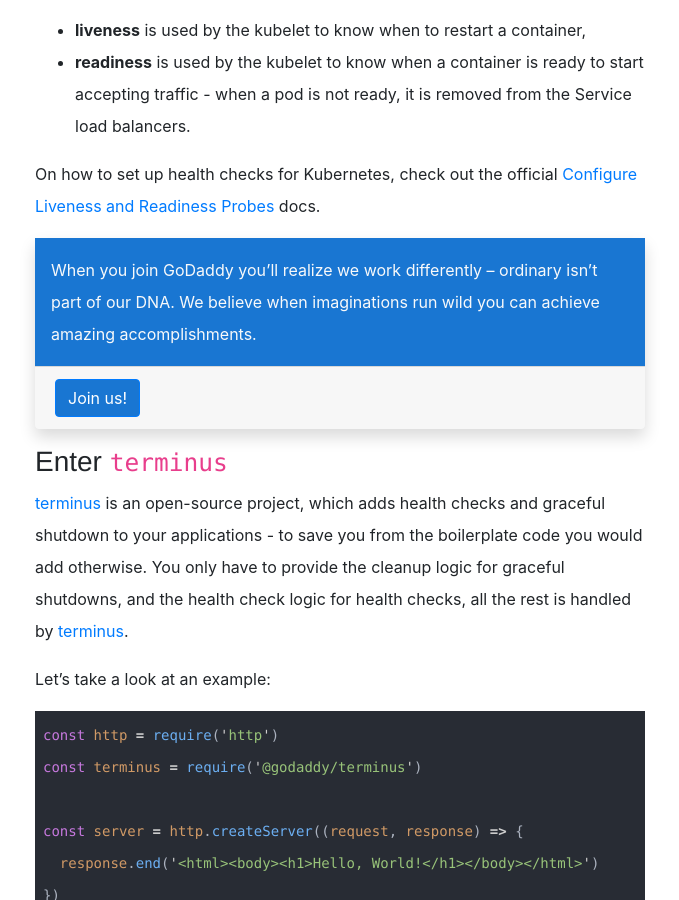
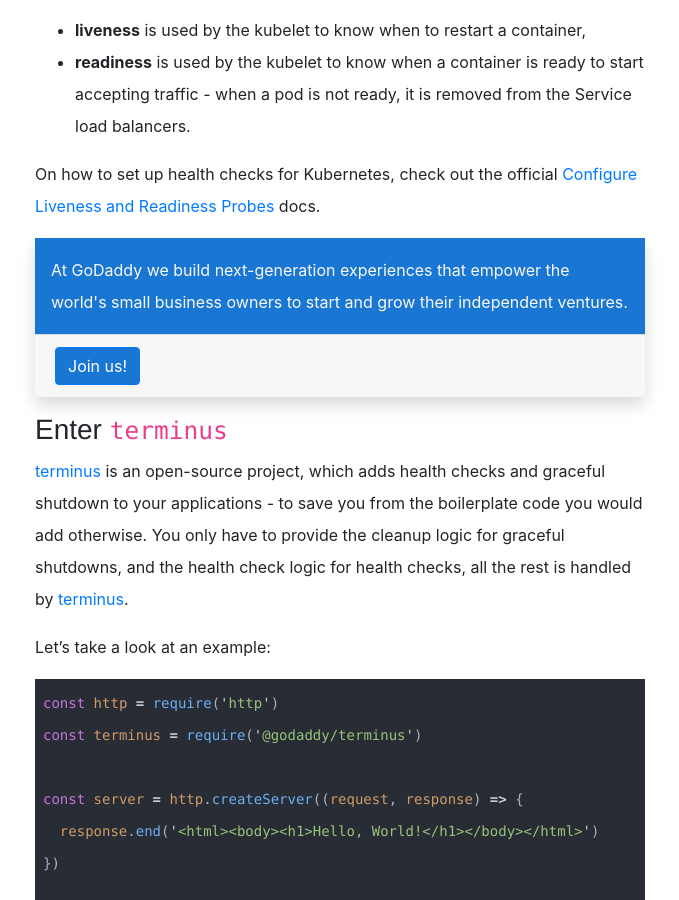
Before and after one commit to godaddy/godaddy.github.io, a Jekyll site: the page built from _posts/2018-02-22-announcing-terminus.md, in a window 1280 px wide and 900 px high, scrolled down 1088 px. Shown: the whole window, without its empty margins (300-979 px from the left). Built offline with Jekyll 4.4.1, drawn with Linux system fonts in a browser that asks for light colours; nearby versions of some CDN libraries; some web fonts are replaced; some of the changed text lies outside the part shown.

Commit message:
feat(footer): Update GoDaddy tagline to reflect our mission (#64)

```diff
--- a/_config.yml
+++ b/_config.yml
@@ -18,8 +18,8 @@
   home_tagline: >
     Joining forces with the<br class="d-block d-sm-none"> open source community
   footer_text: >
-    When you join GoDaddy you’ll realize we work differently – ordinary isn’t part of our DNA.
-    We believe when imaginations run wild you can achieve amazing accomplishments.
+    At GoDaddy we build next-generation experiences that empower the world's
+    small business owners to start and grow their independent ventures.
   copyright_text: >
     Copyright © 1999 - 2018 GoDaddy Operating Company, LLC. All Rights Reserved.
 
--- a/_includes/component/cta.html
+++ b/_includes/component/cta.html
@@ -1,7 +1,7 @@
 <div class="card mb-3 shadow border-0">
   <div class="card-body p-0">
     <p class="card-text p-3 mb-0 bg-secondary-base text-light">
-      When you join GoDaddy you’ll realize we work differently – ordinary isn’t part of our DNA. We believe when imaginations run wild you can achieve amazing accomplishments.
+      At GoDaddy we build next-generation experiences that empower the world's small business owners to start and grow their independent ventures.
     </p>
     <div class="card-footer text-muted">
       <a class="btn btn-primary shadowed" href="https://careers.godaddy.com/?source=APPLICANT_SOURCE-3-118&utm_source=godaddy-oss" title="Work at GoDaddy">
```
